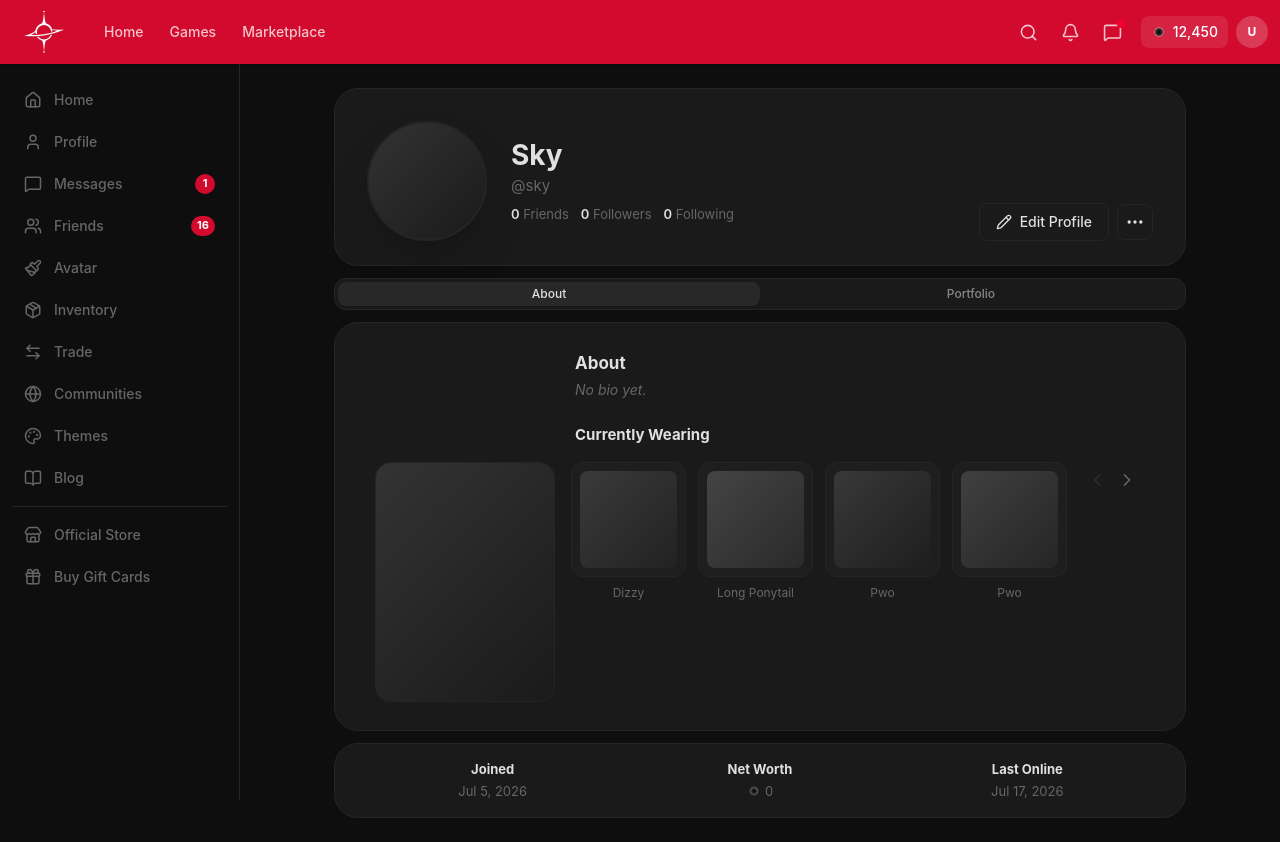
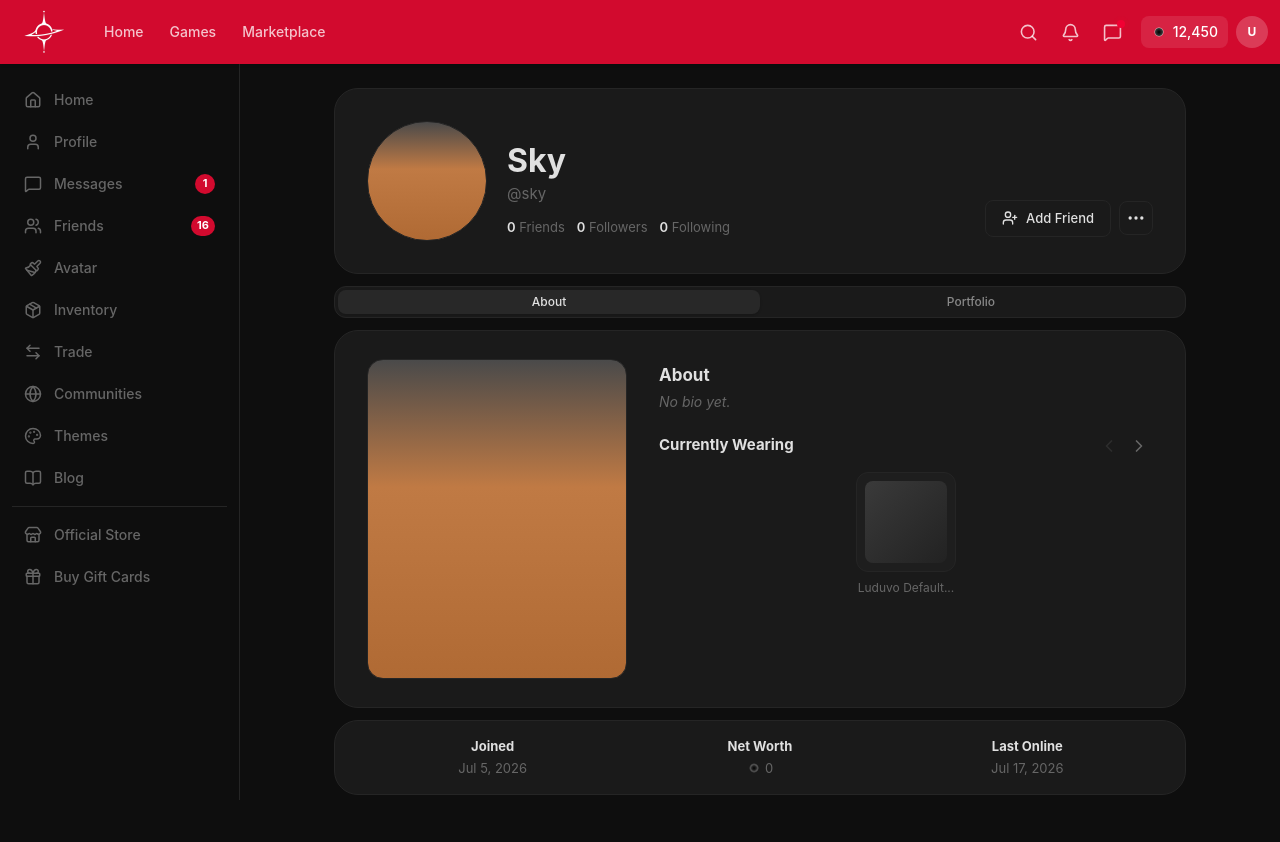
Before and after one commit to Pwooooo/Sox, a React (Vite) app: page /profile/1 in a window 1280 px wide. After the commit the page ends 819 px from the top, so only its background shows below. Built offline with nearby package versions, Linux system fonts and the light colour scheme.

Commit message:
profile: match Luduvo layout - buttons bottom, avatar gradient, single item view, arrows top-right

```diff
--- a/src/pages/Profile.tsx
+++ b/src/pages/Profile.tsx
@@ -1,8 +1,8 @@
 import { useState } from 'react'
-import { MoreHorizontal, Pencil, ChevronLeft, ChevronRight } from 'lucide-react'
+import { MoreHorizontal, UserPlus, ChevronLeft, ChevronRight } from 'lucide-react'
 
 const WEARING_ITEMS = [
-  { name: 'Dizzy', index: 0 },
+  { name: 'Luduvo Default...', index: 0 },
   { name: 'Long Ponytail', index: 1 },
   { name: 'Pwo', index: 2 },
   { name: 'Pwo', index: 3 },
@@ -22,37 +22,40 @@ function grad(i: number) {
   return g[i % g.length]
 }
 
+function avatarGrad() {
+  return 'linear-gradient(180deg, #4a4a4a 0%, #c07a44 40%, #b06a34 100%)'
+}
+
 export function Profile() {
   const [wearingIndex, setWearingIndex] = useState(0)
   const [activeTab, setActiveTab] = useState<'about' | 'portfolio'>('about')
-  const visible = WEARING_ITEMS.slice(wearingIndex, wearingIndex + 4)
 
   return (
     <div className="max-w-[900px] mx-auto px-4 md:px-6 py-6 flex flex-col gap-3">
       {/* Header card */}
-      <div className="bg-card rounded-3xl border border-border px-8 pt-8 pb-6">
-        <div className="flex items-center justify-between">
-          <div className="flex items-center gap-6">
+      <div className="bg-card rounded-3xl border border-border px-8 py-8">
+        <div className="flex items-end justify-between">
+          <div className="flex items-end gap-5">
             <div
-              className="w-[120px] h-[120px] rounded-full shrink-0 border-2 border-border shadow-2xl"
-              style={{ background: grad(4) }}
+              className="w-[120px] h-[120px] rounded-full shrink-0 border border-border"
+              style={{ background: avatarGrad() }}
             />
-            <div>
-              <h1 className="text-[28px] font-bold text-foreground leading-tight">Sky</h1>
+            <div className="pb-1">
+              <h1 className="text-[32px] font-bold text-foreground leading-tight">Sky</h1>
               <p className="text-muted-foreground text-[15px] mt-0.5">@sky</p>
-              <div className="flex items-center gap-3 mt-2 text-[13px]">
+              <div className="flex items-center gap-3 mt-3 text-[13px]">
                 <span className="text-muted-foreground"><strong className="text-foreground font-semibold">0</strong> Friends</span>
                 <span className="text-muted-foreground"><strong className="text-foreground font-semibold">0</strong> Followers</span>
                 <span className="text-muted-foreground"><strong className="text-foreground font-semibold">0</strong> Following</span>
               </div>
             </div>
           </div>
-          <div className="flex items-center gap-2 shrink-0 self-end">
-            <button className="flex items-center gap-2 px-4 py-2 rounded-lg border border-border bg-card text-foreground text-sm font-medium hover:bg-secondary transition-colors cursor-pointer">
-              <Pencil className="size-4" />
-              Edit Profile
+          <div className="flex items-center gap-2 shrink-0 pb-1">
+            <button className="flex items-center gap-2 px-4 py-2 rounded-lg border border-border bg-card text-foreground text-[13px] font-medium hover:bg-secondary transition-colors cursor-pointer">
+              <UserPlus className="size-4" />
+              Add Friend
             </button>
-            <button className="size-9 rounded-lg border border-border bg-card text-foreground flex items-center justify-center hover:bg-secondary transition-colors cursor-pointer">
+            <button className="size-[34px] rounded-lg border border-border bg-card text-foreground flex items-center justify-center hover:bg-secondary transition-colors cursor-pointer">
               <MoreHorizontal className="size-5" />
             </button>
           </div>
@@ -86,30 +89,23 @@ export function Profile() {
       {activeTab === 'about' && (
         <>
           {/* About content */}
-          <div className="bg-card rounded-3xl border border-border px-10 py-7">
-            <h2 className="text-[17px] font-bold text-foreground mb-0.5 ml-[200px]">About</h2>
-            <p className="text-muted-foreground text-[14px] italic mb-6 ml-[200px]">No bio yet.</p>
+          <div className="bg-card rounded-3xl border border-border px-8 py-7">
+            <div className="flex gap-0">
+              {/* Avatar */}
+              <div
+                className="w-[260px] h-[320px] rounded-2xl shrink-0 border border-border"
+                style={{ background: avatarGrad() }}
+              />
 
-            <h3 className="text-[15px] font-bold text-foreground mb-4 ml-[200px]">Currently Wearing</h3>
-            <div className="flex items-start gap-0">
-              <div
-                className="w-[180px] h-[240px] rounded-2xl shrink-0 border border-border"
-                style={{ background: grad(4) }}
-              />
-              <div className="flex-1 min-w-0 px-4">
-                <div className="grid grid-cols-4 gap-3">
-                  {visible.map((item) => (
-                    <div key={item.index} className="flex flex-col items-center gap-2">
-                      <div className="w-full aspect-square rounded-xl bg-[#1e1e1e] p-2 border border-[#2a2a2a]">
-                        <div className="w-full h-full rounded-lg" style={{ background: grad(item.index) }} />
-                      </div>
-                      <span className="text-[12px] text-muted-foreground text-center leading-tight">{item.name}</span>
-                    </div>
-                  ))}
-                </div>
-              </div>
-              {WEARING_ITEMS.length > 4 && (
-                <div className="flex items-center gap-0.5 shrink-0 pt-1 pr-1">
+              {/* Text + items */}
+              <div className="flex-1 min-w-0 pl-8 pt-1">
+                <h2 className="text-[17px] font-bold text-foreground mb-0.5">About</h2>
+                <p className="text-muted-foreground text-[14px] italic mb-5">No bio yet.</p>
+
+                <div className="flex items-center justify-between mb-3">
+                  <h3 className="text-[15px] font-bold text-foreground">Currently Wearing</h3>
+                  {WEARING_ITEMS.length > 1 && (
+                    <div className="flex items-center gap-0.5">
                       <button
                         onClick={() => setWearingIndex(Math.max(0, wearingIndex - 1))}
                         disabled={wearingIndex === 0}
@@ -118,14 +114,25 @@ export function Profile() {
                         <ChevronLeft className="size-5 text-muted-foreground" />
                       </button>
                       <button
-                    onClick={() => setWearingIndex(Math.min(WEARING_ITEMS.length - 4, wearingIndex + 1))}
-                    disabled={wearingIndex >= WEARING_ITEMS.length - 4}
+                        onClick={() => setWearingIndex(Math.min(WEARING_ITEMS.length - 1, wearingIndex + 1))}
+                        disabled={wearingIndex >= WEARING_ITEMS.length - 1}
                         className="size-7 rounded-md flex items-center justify-center disabled:opacity-25 hover:bg-secondary transition-colors cursor-pointer border-none bg-transparent"
                       >
                         <ChevronRight className="size-5 text-muted-foreground" />
                       </button>
                     </div>
                   )}
+                </div>
+
+                <div className="flex flex-col items-center gap-2">
+                  <div className="w-[100px] h-[100px] rounded-xl bg-[#1e1e1e] p-2 border border-[#2a2a2a]">
+                    <div className="w-full h-full rounded-lg" style={{ background: grad(wearingIndex) }} />
+                  </div>
+                  <span className="text-[12px] text-muted-foreground text-center leading-tight">
+                    {WEARING_ITEMS[wearingIndex]?.name}
+                  </span>
+                </div>
+              </div>
             </div>
           </div>
 
```
Lines whose indentation alone changed are shown as unchanged.
